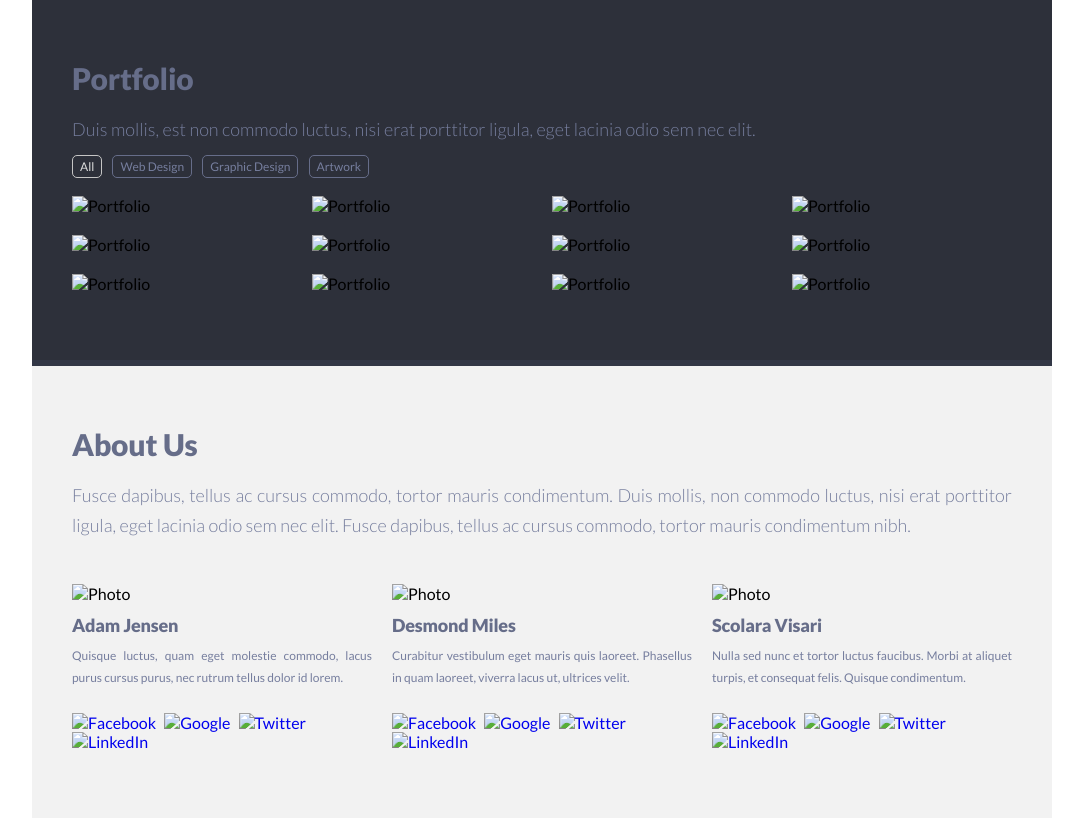
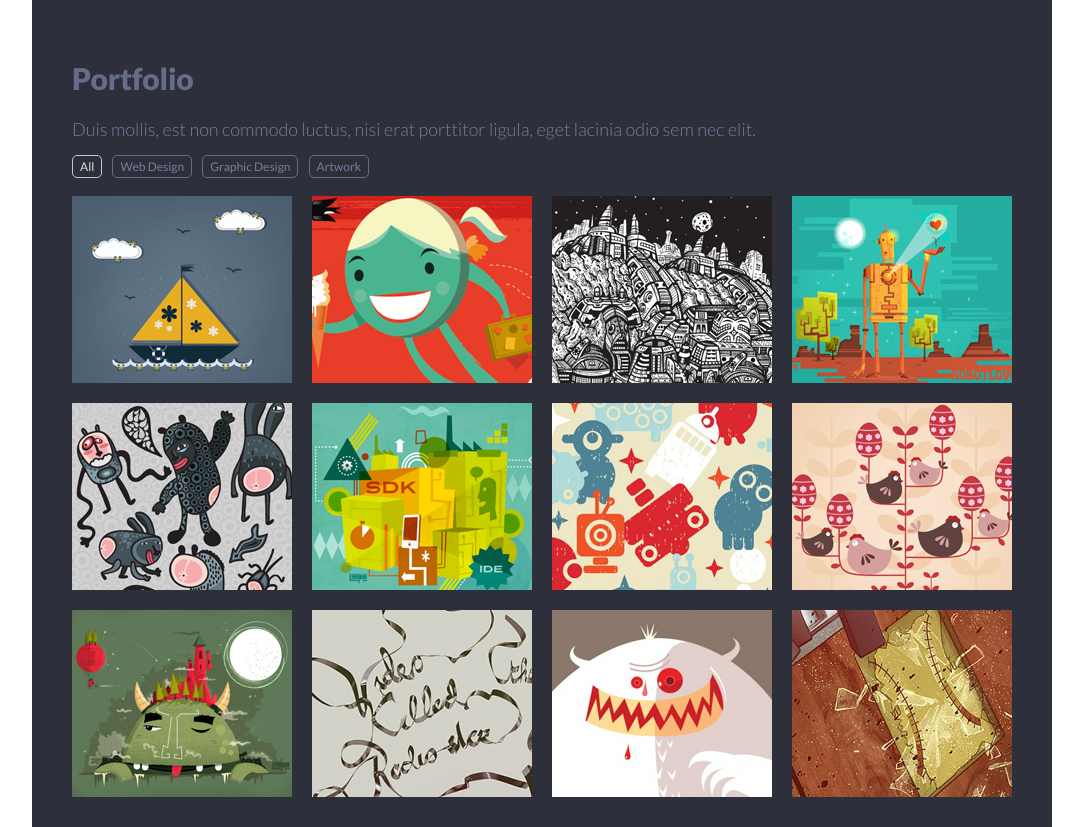
Before and after one commit to anastasia-krcv/singolo, a plain HTML site: page singolo2.html in a window 1280 px wide. Shown: the top 827 px of the page, without its empty margins (98-1181 px from the left). Drawn offline with Linux system fonts and the light colour scheme; the site is published under a folder, as on GitHub Pages, so addresses that start at the root find nothing.

Commit message:
chore: correct the path to the folders

```diff
--- a/singolo2.html
+++ b/singolo2.html
@@ -23,40 +23,40 @@
             </div>
             <div class="portfolio-block layout-12-column">
                 <div class="column-3">
-                    <img src="/assets/img/part2/1.jpg" alt="Portfolio" class="portfolio__img">
+                    <img src="./assets/img/part2/1.jpg" alt="Portfolio" class="portfolio__img">
                 </div>
                 <div class="column-3">
-                    <img src="/assets/img/part2/2.jpg" alt="Portfolio" class="portfolio__img">
+                    <img src="./assets/img/part2/2.jpg" alt="Portfolio" class="portfolio__img">
                 </div>
                 <div class="column-3">
-                    <img src="/assets/img/part2/3.jpg" alt="Portfolio" class="portfolio__img">
+                    <img src="./assets/img/part2/3.jpg" alt="Portfolio" class="portfolio__img">
                 </div>
                 <div class="column-3">
-                    <img src="/assets/img/part2/4.jpg" alt="Portfolio" class="portfolio__img">
+                    <img src="./assets/img/part2/4.jpg" alt="Portfolio" class="portfolio__img">
                 </div>
                 <div class="column-3">
-                    <img src="/assets/img/part2/5.jpg" alt="Portfolio" class="portfolio__img">
+                    <img src="./assets/img/part2/5.jpg" alt="Portfolio" class="portfolio__img">
                 </div>
                 <div class="column-3">
-                    <img src="/assets/img/part2/6.jpg" alt="Portfolio" class="portfolio__img">
+                    <img src="./assets/img/part2/6.jpg" alt="Portfolio" class="portfolio__img">
                 </div>
                 <div class="column-3">
-                    <img src="/assets/img/part2/7.jpg" alt="Portfolio" class="portfolio__img">
+                    <img src="./assets/img/part2/7.jpg" alt="Portfolio" class="portfolio__img">
                 </div>
                 <div class="column-3">
-                    <img src="/assets/img/part2/8.jpg" alt="Portfolio" class="portfolio__img">
+                    <img src="./assets/img/part2/8.jpg" alt="Portfolio" class="portfolio__img">
                 </div>
                 <div class="column-3">
-                    <img src="/assets/img/part2/9.jpg" alt="Portfolio" class="portfolio__img">
+                    <img src="./assets/img/part2/9.jpg" alt="Portfolio" class="portfolio__img">
                 </div>
                 <div class="column-3">
-                    <img src="/assets/img/part2/10.jpg" alt="Portfolio" class="portfolio__img">
+                    <img src="./assets/img/part2/10.jpg" alt="Portfolio" class="portfolio__img">
                 </div>
                 <div class="column-3">
-                    <img src="/assets/img/part2/11.jpg" alt="Portfolio" class="portfolio__img">
+                    <img src="./assets/img/part2/11.jpg" alt="Portfolio" class="portfolio__img">
                 </div>
                 <div class="column-3">
-                    <img src="/assets/img/part2/12.jpg" alt="Portfolio" class="portfolio__img">
+                    <img src="./assets/img/part2/12.jpg" alt="Portfolio" class="portfolio__img">
                 </div>
             </div>
         </div>
@@ -67,36 +67,36 @@
             <p>Fusce dapibus, tellus ac cursus commodo, tortor mauris condimentum. Duis mollis, non commodo luctus, nisi erat porttitor ligula, eget lacinia odio sem nec elit. Fusce dapibus, tellus ac cursus commodo, tortor mauris condimentum nibh.</p>
             <div class="about__content layout-12-column">
                 <div class="column-4">
-                    <img src="/assets/img/part2/photo1.jpg" alt="Photo" class="photo-img">
+                    <img src="./assets/img/part2/photo1.jpg" alt="Photo" class="photo-img">
                     <h3>Adam Jensen</h3>
                     <p class="about__text">Quisque luctus, quam eget molestie commodo, lacus purus cursus purus, nec rutrum tellus dolor id lorem.</p>
                     <div class="social">
-                        <a href="#" class="social-icon__link"><img src="/assets/img/icon/facebook.png" alt="Facebook" class="social-icon__img"></a>
-                        <a href="#" class="social-icon__link"><img src="/assets/img/icon/google.png" alt="Google" class="social-icon__img"></a>
-                        <a href="#" class="social-icon__link"><img src="/assets/img/icon/twitter.png" alt="Twitter" class="social-icon__img"></a>
-                        <a href="#" class="social-icon__link"><img src="/assets/img/icon/linkedIn.png" alt="LinkedIn" class="social-icon__img"></a>
+                        <a href="#" class="social-icon__link"><img src="./assets/img/icon/facebook.png" alt="Facebook" class="social-icon__img"></a>
+                        <a href="#" class="social-icon__link"><img src="./assets/img/icon/google.png" alt="Google" class="social-icon__img"></a>
+                        <a href="#" class="social-icon__link"><img src="./assets/img/icon/twitter.png" alt="Twitter" class="social-icon__img"></a>
+                        <a href="#" class="social-icon__link"><img src="./assets/img/icon/linkedIn.png" alt="LinkedIn" class="social-icon__img"></a>
                     </div>
                 </div>
                 <div class="column-4">
-                    <img src="/assets/img/part2/photo2.jpg" alt="Photo" class="photo-img">
+                    <img src="./assets/img/part2/photo2.jpg" alt="Photo" class="photo-img">
                     <h3>Desmond Miles</h3>
                     <p class="about__text">Curabitur vestibulum eget mauris quis laoreet. Phasellus in quam laoreet, viverra lacus ut, ultrices velit.</p>
                     <div class="social">
-                        <a href="#" class="social-icon__link"><img src="/assets/img/icon/facebook.png" alt="Facebook" class="social-icon__img"></a>
-                        <a href="#" class="social-icon__link"><img src="/assets/img/icon/google.png" alt="Google" class="social-icon__img"></a>
-                        <a href="#" class="social-icon__link"><img src="/assets/img/icon/twitter.png" alt="Twitter" class="social-icon__img"></a>
-                        <a href="#" class="social-icon__link"><img src="/assets/img/icon/linkedIn.png" alt="LinkedIn" class="social-icon__img"></a>
+                        <a href="#" class="social-icon__link"><img src="./assets/img/icon/facebook.png" alt="Facebook" class="social-icon__img"></a>
+                        <a href="#" class="social-icon__link"><img src="./assets/img/icon/google.png" alt="Google" class="social-icon__img"></a>
+                        <a href="#" class="social-icon__link"><img src="./assets/img/icon/twitter.png" alt="Twitter" class="social-icon__img"></a>
+                        <a href="#" class="social-icon__link"><img src="./assets/img/icon/linkedIn.png" alt="LinkedIn" class="social-icon__img"></a>
                     </div>
                 </div>
                 <div class="column-4">
-                    <img src="/assets/img/part2/photo3.jpg" alt="Photo" class="photo-img">
+                    <img src="./assets/img/part2/photo3.jpg" alt="Photo" class="photo-img">
                     <h3>Scolara Visari</h3>
                     <p class="about__text">Nulla sed nunc et tortor luctus faucibus. Morbi at aliquet turpis, et consequat felis. Quisque condimentum.</p>
                     <div class="social-icons">
-                        <a href="#" class="social-icon__link"><img src="/assets/img/icon/facebook.png" alt="Facebook" class="social-icon__img"></a>
-                        <a href="#" class="social-icon__link"><img src="/assets/img/icon/google.png" alt="Google" class="social-icon__img"></a>
-                        <a href="#" class="social-icon__link"><img src="/assets/img/icon/twitter.png" alt="Twitter" class="social-icon__img"></a>
-                        <a href="#" class="social-icon__link"><img src="/assets/img/icon/linkedIn.png" alt="LinkedIn" class="social-icon__img"></a>
+                        <a href="#" class="social-icon__link"><img src="./assets/img/icon/facebook.png" alt="Facebook" class="social-icon__img"></a>
+                        <a href="#" class="social-icon__link"><img src="./assets/img/icon/google.png" alt="Google" class="social-icon__img"></a>
+                        <a href="#" class="social-icon__link"><img src="./assets/img/icon/twitter.png" alt="Twitter" class="social-icon__img"></a>
+                        <a href="#" class="social-icon__link"><img src="./assets/img/icon/linkedIn.png" alt="LinkedIn" class="social-icon__img"></a>
                     </div>
                 </div>
             </div>
```
